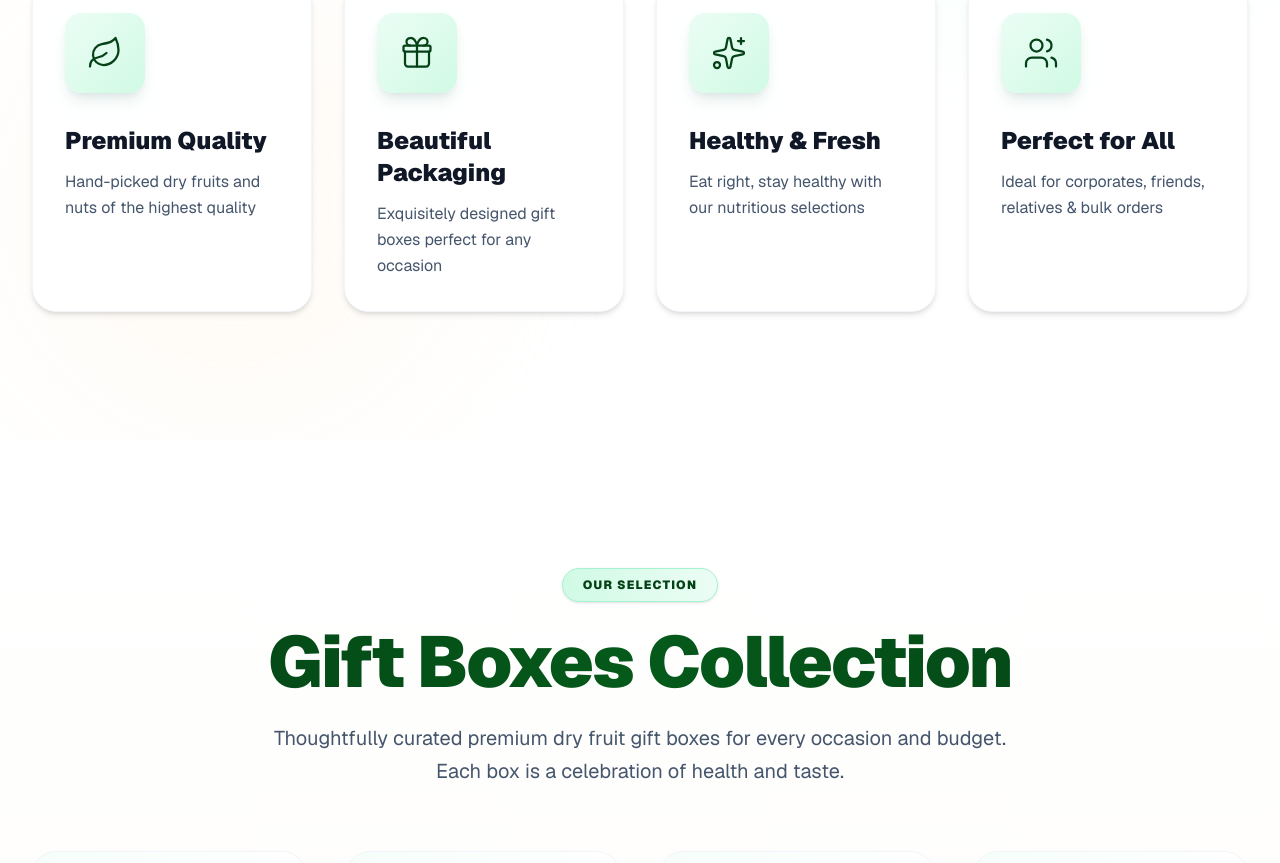
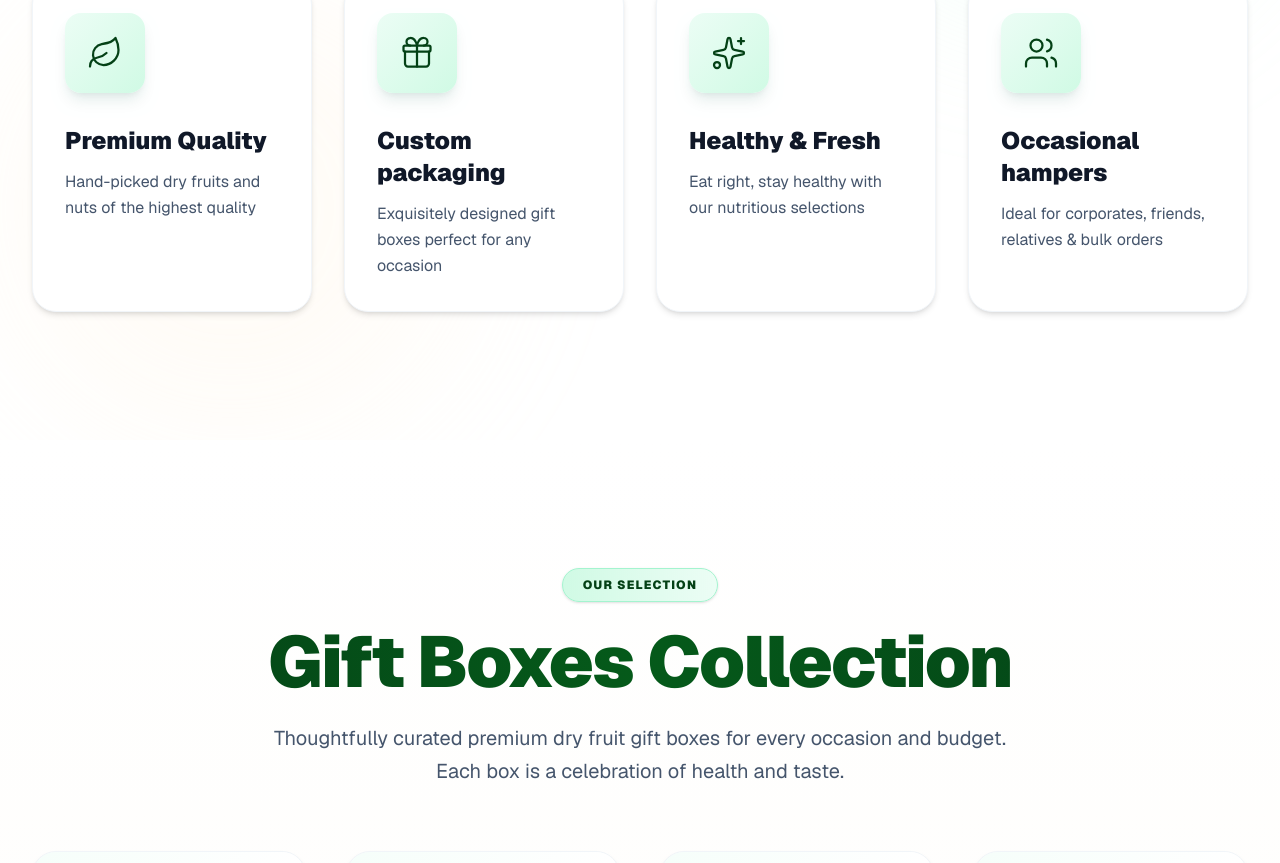
Before and after one commit to PrinceJoshwa/dgrocer, a Next.js app: page / in a window 1280 px wide. Shown: the part 1320-2183 px from the top of the page. Built offline with nearby package versions, Linux system fonts and the light colour scheme.

Commit message:
Update: Why Choose D'GROCER Section

```diff
--- a/components/brand-highlights.tsx
+++ b/components/brand-highlights.tsx
@@ -149,7 +149,7 @@ export default function BrandHighlights() {
     },
     {
       icon: Gift,
-      title: "Beautiful Packaging",
+      title: "Custom packaging",
       description: "Exquisitely designed gift boxes perfect for any occasion",
       color: "from-orange-500 to-amber-600",
       bgGradient: "from-orange-50 to-amber-50",
@@ -163,7 +163,7 @@ export default function BrandHighlights() {
     },
     {
       icon: Users,
-      title: "Perfect for All",
+      title: "Occasional hampers",
       description: "Ideal for corporates, friends, relatives & bulk orders",
       color: "from-blue-500 to-indigo-600",
       bgGradient: "from-blue-50 to-indigo-50",
```
